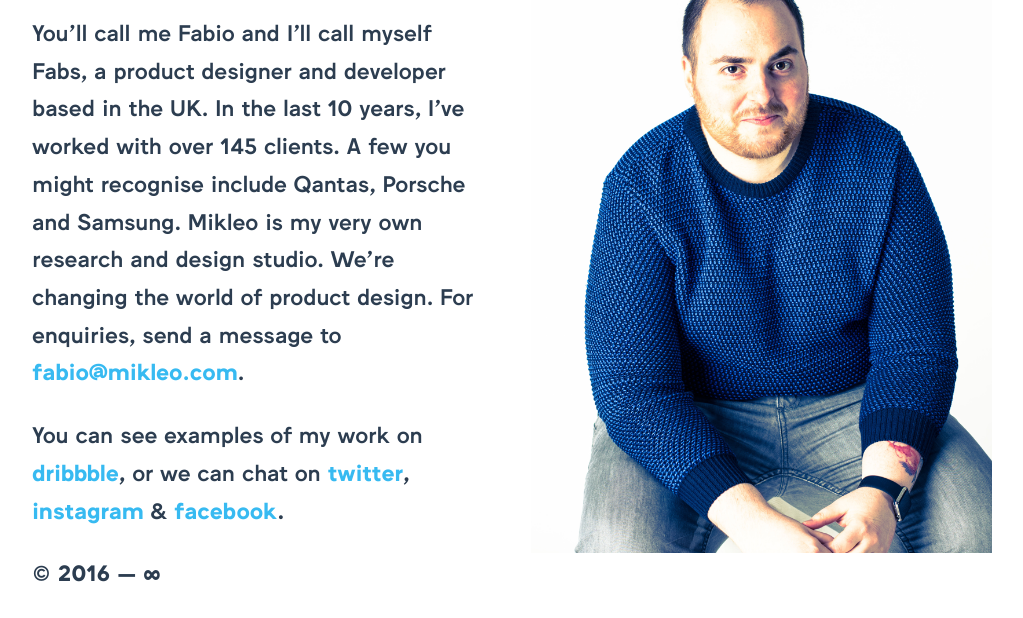
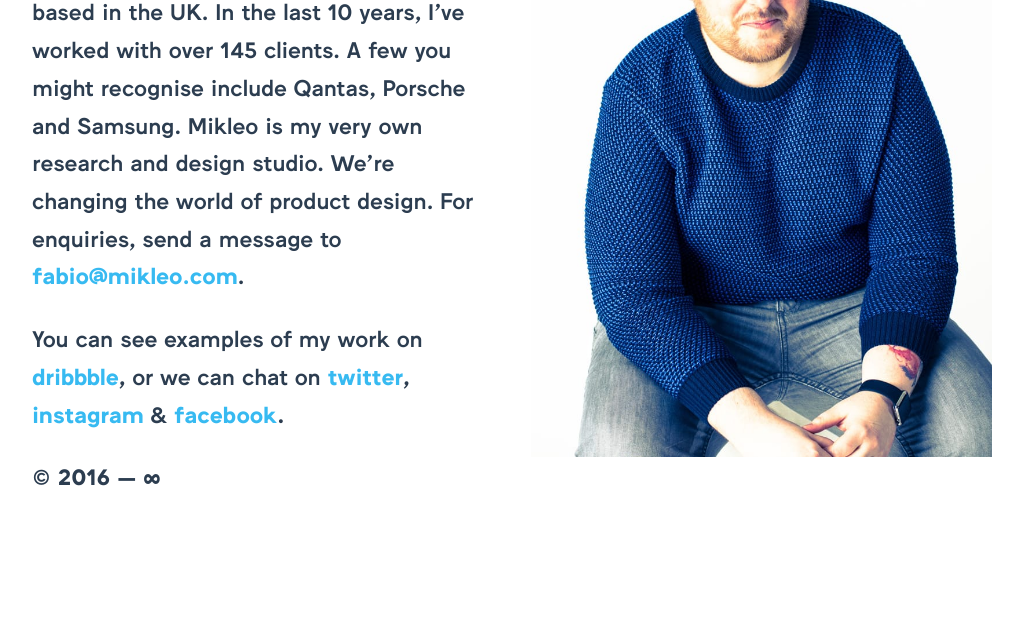
Before and after one commit to fffabs/fffabs.github.com, a plain HTML site: page index.html in a window 1280 px wide. Shown: the part 304-922 px from the top of the page, without its empty margins (128-1151 px from the left). After the commit the page ends 826 px from the top, so only its background shows below. Drawn offline with Linux system fonts and the light colour scheme.

Commit message:
Minimised photo and tweaked the layout

```diff
--- a/index.html
+++ b/index.html
@@ -40,7 +40,7 @@
   –––––––––––––––––––––––––––––––––––––––––––––––––– -->
   <div class="container">
     <div class="row">
-      <div class="one-half column" style="margin-top: 25%">
+      <div class="one-half column" style="margin-top: 15%">
         <h4><img class="logo" src="images/LOGO.svg"></h4>
         <p>You’ll call me Fabio and I'll call myself Fabs,
             a product designer and developer based in the UK.
@@ -56,8 +56,8 @@
             <p><strong>&copy; 2016 &mdash; &#x221e;</strong></p>
       </div>
 
-        <div class="one-half column fff" style="margin-top: 25%">
-          <img class="photo" src="images/fff.png">
+        <div class="one-half column fff" style="margin-top: 15%">
+          <img class="photo" src="images/fff.jpg">
         </div>
 
     </div>
```
Also changed, not shown: images/fff.jpg (added), images/fff.png (deleted).
